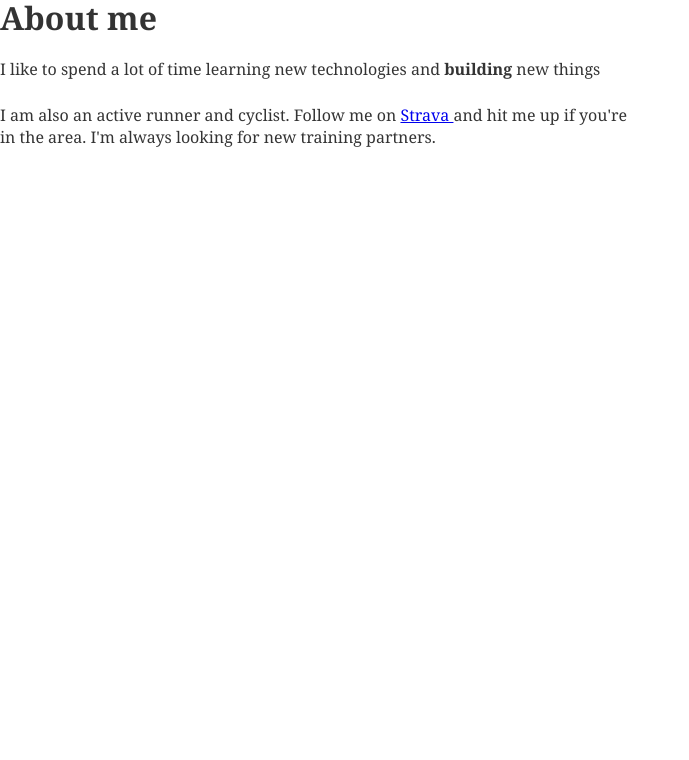
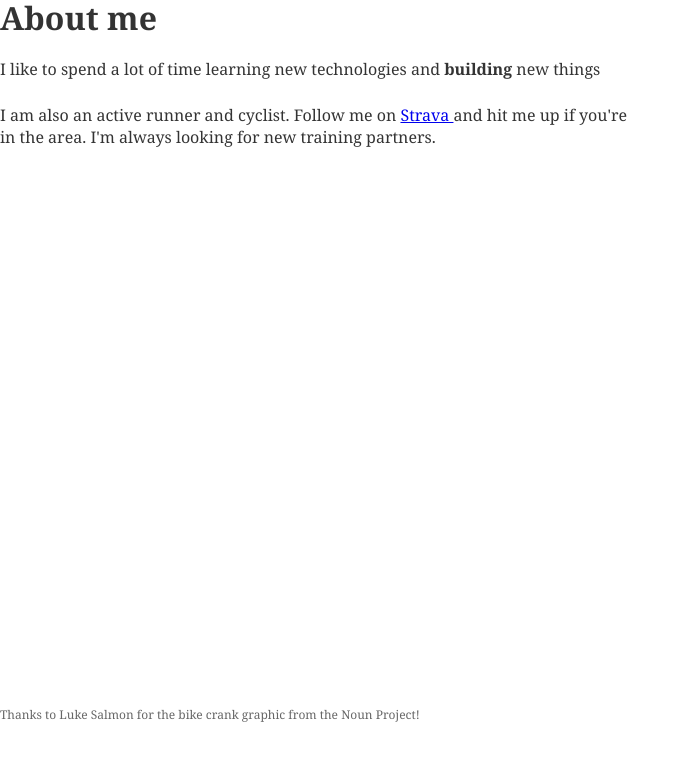
Before and after one commit to djm158/danielmcgrath.xyz, a Gatsby site: page /about in a window 1280 px wide. Shown: the whole page, without its empty margins (0-689 px from the left). Built offline with nearby package versions, Linux system fonts and the light colour scheme; Gatsby itself is replaced by a stand-in of ours; some packages are replaced by stand-ins of ours; what typography-theme-lincoln would draw is missing.

```diff
--- a/src/pages/about.js
+++ b/src/pages/about.js
@@ -3,6 +3,12 @@
 import styled from 'styled-components'
 
 import ContentWrapper from '../layouts/contentwrapper'
+
+const Footer = styled.footer`
+  padding-top: 85%;
+  font-size: 12px;
+  color: rgba(0, 0, 0, 0.6);
+  `
 
 const AboutPage = () => (
   <ContentWrapper>
@@ -13,6 +19,8 @@
       <p>I am also an active runner and cyclist. Follow me on <a target="_blank" href="https://www.strava.com/athletes/22349041"> Strava </a>
          and hit me up if you're in the area. I'm always looking for new training partners.</p>
     </div>
+
+    <Footer>Thanks to Luke Salmon for the bike crank graphic from the Noun Project!</Footer>
   </ContentWrapper>
 )
 
```
Also changed, not shown: src/pages/projects.js (+11 -1 lines), src/images/crank.png (added).
